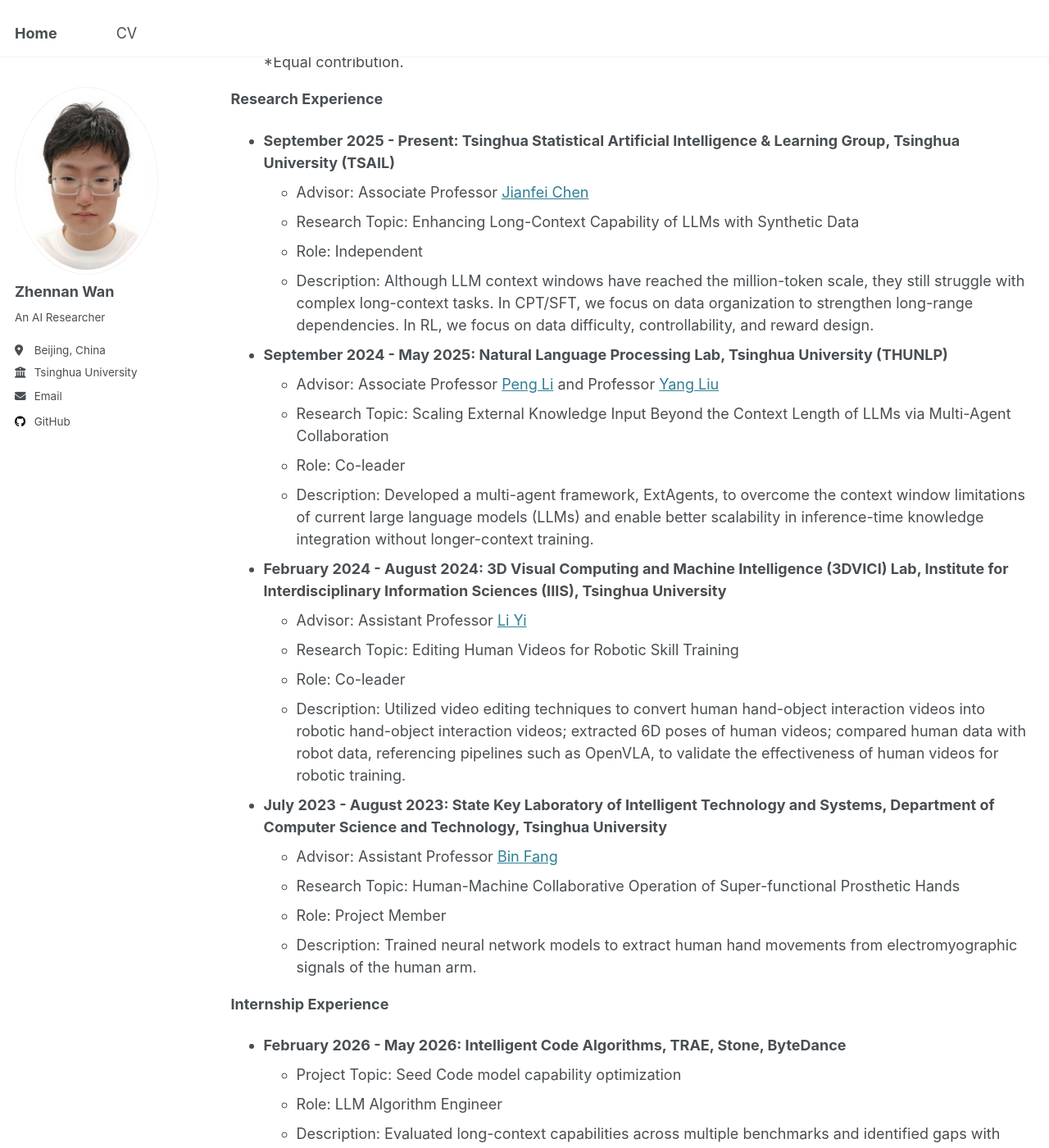
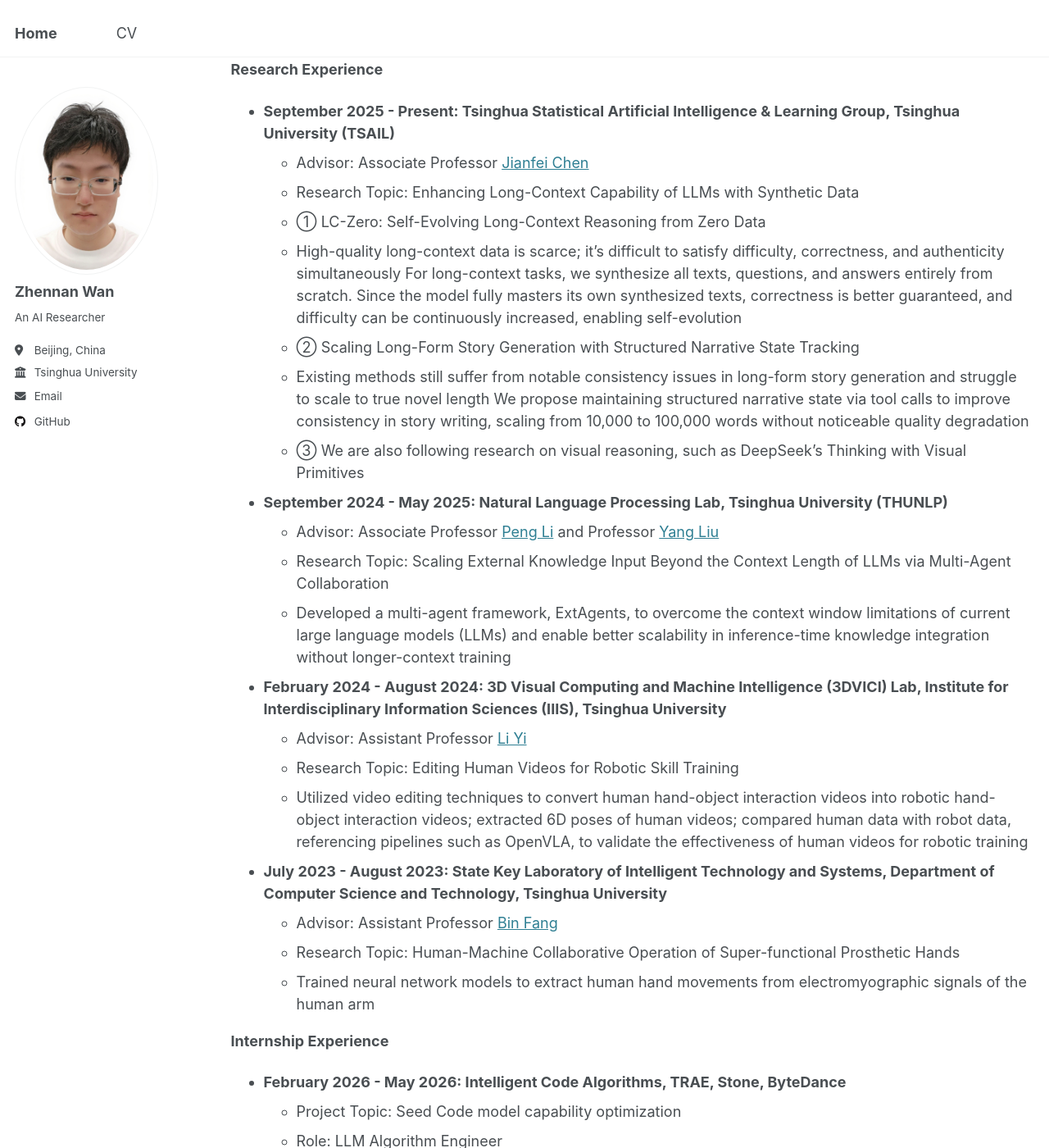
Before and after one commit to zhennan1/zhennan1.github.io, a Jekyll site: the page built from _pages/cv.md, in a window 1280 px wide and 1400 px high, scrolled down 736 px. Shown: the whole window at 82% size. Built offline with Jekyll 4.4.1, drawn with Linux system fonts in a browser that asks for light colours; some of the changed text lies outside the part shown.

Commit message:
Revise education dates and enhance experience details
Updated expected graduation dates and refined descriptions for various research and internship experiences.

```diff
--- a/_pages/cv.md
+++ b/_pages/cv.md
@@ -35,46 +34,51 @@
 * **September 2025 - Present: Tsinghua Statistical Artificial Intelligence & Learning Group, Tsinghua University (TSAIL)**
   * Advisor: Associate Professor [Jianfei Chen](https://ml.cs.tsinghua.edu.cn/~jianfei/)
   * Research Topic: Enhancing Long-Context Capability of LLMs with Synthetic Data
-  * Role: Independent
-  * Description: Although LLM context windows have reached the million-token scale, they still struggle with complex long-context tasks. In CPT/SFT, we focus on data organization to strengthen long-range dependencies. In RL, we focus on data difficulty, controllability, and reward design.
+  * ① LC-Zero: Self-Evolving Long-Context Reasoning from Zero Data
+  * High-quality long-context data is scarce; it's difficult to satisfy difficulty, correctness, and authenticity simultaneously
+For long-context tasks, we synthesize all texts, questions, and answers entirely from scratch. Since the model fully masters its own synthesized texts, correctness is better guaranteed, and difficulty can be continuously increased, enabling self-evolution
+  * ② Scaling Long-Form Story Generation with Structured Narrative State Tracking
+  * Existing methods still suffer from notable consistency issues in long-form story generation and struggle to scale to true novel length
+We propose maintaining structured narrative state via tool calls to improve consistency in story writing, scaling from 10,000 to 100,000 words without noticeable quality degradation
+  * ③ We are also following research on visual reasoning, such as DeepSeek's Thinking with Visual Primitives
 
 * **September 2024 - May 2025: Natural Language Processing Lab, Tsinghua University (THUNLP)**
   * Advisor: Associate Professor [Peng Li](https://lpeng.net/) and Professor [Yang Liu](https://nlp.csai.tsinghua.edu.cn/~ly/)
   * Research Topic: Scaling External Knowledge Input Beyond the Context Length of LLMs via Multi-Agent Collaboration
-  * Role: Co-leader
-  * Description: Developed a multi-agent framework, ExtAgents, to overcome the context window limitations of current large language models (LLMs) and enable better scalability in inference-time knowledge integration without longer-context training.
+  * Developed a multi-agent framework, ExtAgents, to overcome the context window limitations of current large language models (LLMs) and enable better scalability in inference-time knowledge integration without longer-context training
 
 * **February 2024 - August 2024: 3D Visual Computing and Machine Intelligence (3DVICI) Lab, Institute for Interdisciplinary Information Sciences (IIIS), Tsinghua University**
   * Advisor: Assistant Professor [Li Yi](https://ericyi.github.io/)
   * Research Topic: Editing Human Videos for Robotic Skill Training
-  * Role: Co-leader
-  * Description: Utilized video editing techniques to convert human hand-object interaction videos into robotic hand-object interaction videos; extracted 6D poses of human videos; compared human data with robot data, referencing pipelines such as OpenVLA, to validate the effectiveness of human videos for robotic training.
+  * Utilized video editing techniques to convert human hand-object interaction videos into robotic hand-object interaction videos; extracted 6D poses of human videos; compared human data with robot data, referencing pipelines such as OpenVLA, to validate the effectiveness of human videos for robotic training
 
 * **July 2023 - August 2023: State Key Laboratory of Intelligent Technology and Systems, Department of Computer Science and Technology, Tsinghua University**
   * Advisor: Assistant Professor [Bin Fang](https://scholar.google.com/citations?user=5G47IcIAAAAJ&hl=zh-CN)
   * Research Topic: Human-Machine Collaborative Operation of Super-functional Prosthetic Hands
-  * Role: Project Member
-  * Description: Trained neural network models to extract human hand movements from electromyographic signals of the human arm.
+  * Trained neural network models to extract human hand movements from electromyographic signals of the human arm
 
 **Internship Experience**
 
 * **February 2026 - May 2026: Intelligent Code Algorithms, TRAE, Stone, ByteDance**
   * Project Topic: Seed Code model capability optimization
   * Role: LLM Algorithm Engineer
-  * Description: Evaluated long-context capabilities across multiple benchmarks and identified gaps with SOTA models; analyzed failure modes in code-state tracking and improved performance via training on synthetic data from real trajectories; designed rubric-based evaluations for open-ended technical QA and improved model performance with targeted synthetic data.
+  * Evaluated long-context capabilities across multiple benchmarks and identified gaps with SOTA models
+  * Analyzed failure modes in code-state tracking and improved performance via training on synthetic data from real trajectories
+  * Designed rubric-based evaluations for open-ended technical QA and improved model performance with targeted synthetic data
 
 * **June 2025 - August 2025: Code Intelligence Center, Technology and Engineering Group (TEG), Tencent**
   * Project Topic: Applying CodeLLMs for Cursor Prediction and Intelligent Rewriting
   * Role: LLM Algorithm Engineer (Project Lead)
-  * Description: Researched data synthesis algorithms for CodeLLMs on cursor prediction and intelligent rewrite tasks; trained a CodeLLM-based fusion model to implement cursor prediction and intelligent rewrite suggestions during code editing. Our group was ranked 1st among 5 groups.
+  * Researched data synthesis algorithms for CodeLLMs on cursor prediction and intelligent rewrite tasks
+  * Trained a CodeLLM-based fusion model to implement cursor prediction and intelligent rewrite suggestions during code editing
+  * Our group was ranked 1st among 5 groups
 
 **Course Project**
 
 * **April 2025 - June 2025: Frontiers in AI safety and Governance (2025 Spring)**
   * Lecturer: Professor [Peng Cui](https://pengcui.thumedialab.com/)
   * Project Topic: Adaptive Safety Priming: Inference-Time Safeguards for Large Reasoning Models
-  * Role: Independent
-  * Description: Developed a lightweight and dynamic safety mechanism, Adaptive Safety Priming (ASP), for large reasoning models (LRM) at inference time, which leverages their step-by-step inference process to enable real-time intervention. This approach provides a more adaptive and resource efficient path to develop robustly safe models. [Report](https://github.com/zhennan1/ASP/blob/main/Report.pdf)
+  * Developed a lightweight and dynamic safety mechanism, Adaptive Safety Priming (ASP), for large reasoning models (LRM) at inference time, which leverages their step-by-step inference process to enable real-time intervention. This approach provides a more adaptive and resource efficient path to develop robustly safe models. [Report](https://github.com/zhennan1/ASP/blob/main/Report.pdf)
 
 **Skills**
 
```
Also changed, not shown: other parts of _pages/cv.md (+2 -3 lines).
